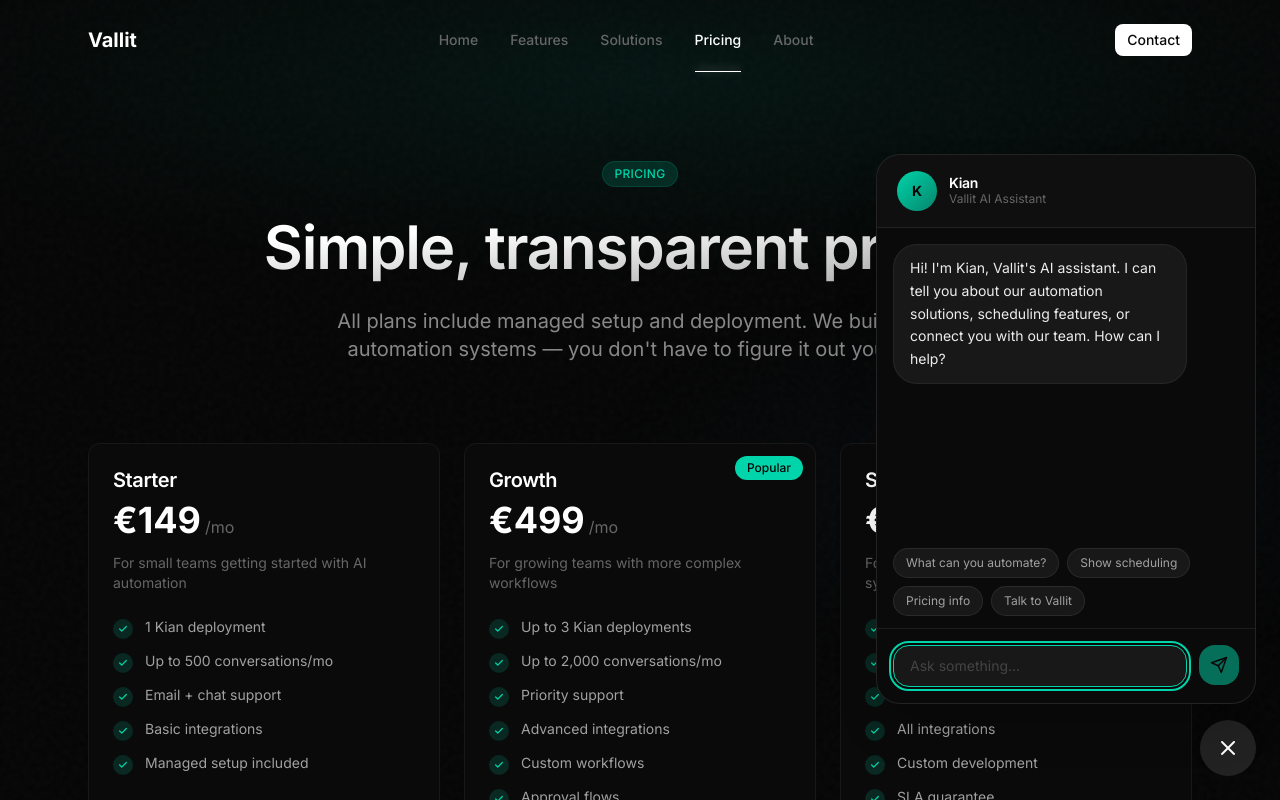
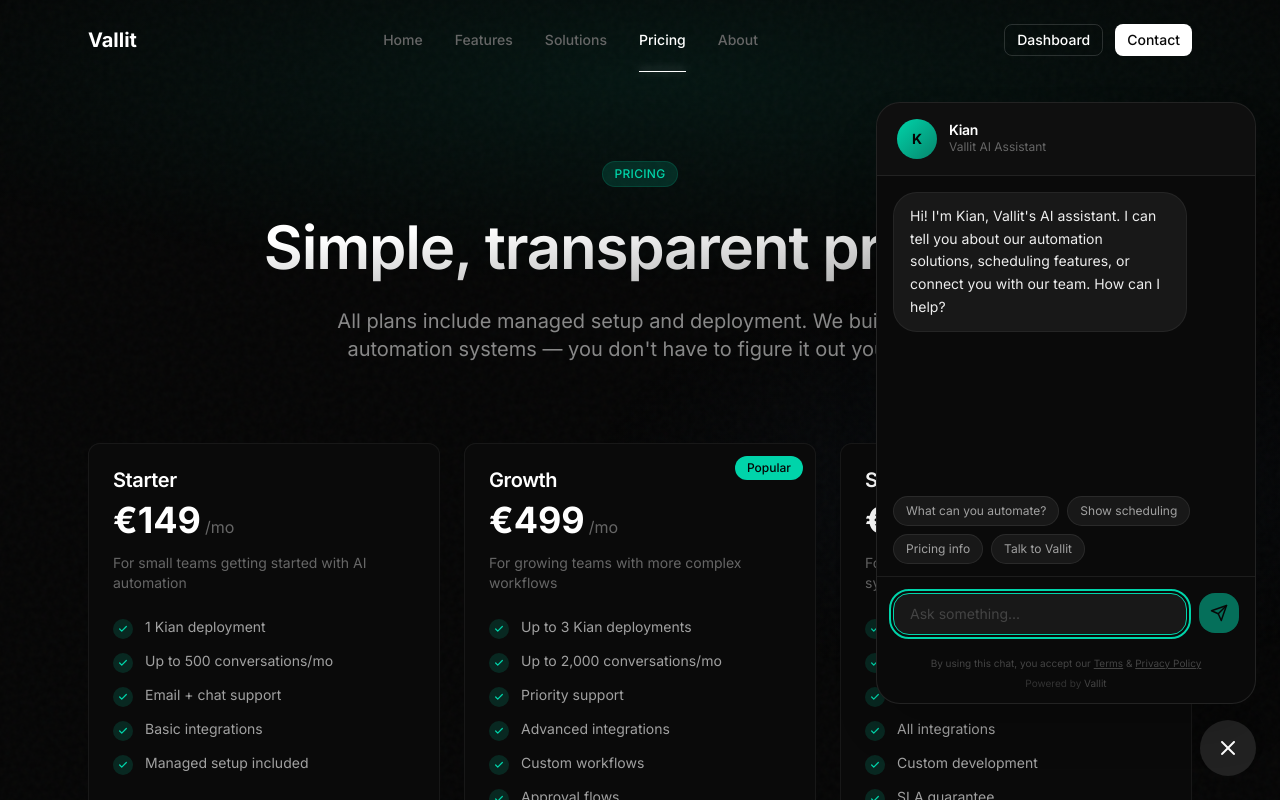
Before and after one commit to vallit-tv/Syntra, a Next.js app in the folder vallit-site/: page /pricing in a window 1280 px wide. Both pictures are taken after a click on the button "Open chat". Shown: the top 800 px of the page. Built offline with nearby package versions, Linux system fonts and the light colour scheme.

Commit message:
feat: Enhance glow card system with new ambient and grid-wide effects, add dashboard link to navbar, and include legal footer in chat widget.

```diff
--- a/vallit-site/src/app/globals.css
+++ b/vallit-site/src/app/globals.css
@@ -237,11 +237,14 @@ h6 {
 }
 
 /* =========================================
-   GLOW CARD SYSTEM
+   GLOW CARD SYSTEM - PREMIUM EDITION
+   Glow spreads across nearby cards on hover
    ========================================= */
 
 .glow-grid {
   position: relative;
+  --grid-mouse-x: 50%;
+  --grid-mouse-y: 50%;
 }
 
 .glow-card {
@@ -249,25 +252,45 @@ h6 {
   background: rgba(255, 255, 255, 0.03);
   border-radius: var(--radius-lg);
   cursor: pointer;
-  overflow: hidden;
+  overflow: visible;
 }
 
-/* Outer glow - visible on grid hover */
+/* Outer glow - follows mouse across entire grid, visible on all cards */
 .glow-card::before {
   content: "";
   position: absolute;
-  inset: 0;
+  inset: -1px;
   border-radius: inherit;
-  background: radial-gradient(600px circle at var(--mouse-x, 50%) var(--mouse-y, 50%),
-      rgba(255, 255, 255, 0.15),
-      transparent 40%);
+  background: radial-gradient(800px circle at var(--grid-mouse-x, 50%) var(--grid-mouse-y, 50%),
+      rgba(255, 255, 255, 0.08),
+      transparent 50%);
   z-index: 1;
   opacity: 0;
-  transition: opacity 0.4s ease;
+  transition: opacity 0.5s var(--ease-out-expo);
   pointer-events: none;
 }
 
+/* Show outer glow on all cards when grid is hovered */
 .glow-grid:hover .glow-card::before {
+  opacity: 1;
+}
+
+/* Ambient glow that spreads beyond card boundaries */
+.glow-card::after {
+  content: "";
+  position: absolute;
+  inset: -40px;
+  border-radius: 50%;
+  background: radial-gradient(circle at center,
+      rgba(255, 255, 255, 0.06),
+      transparent 70%);
+  z-index: 0;
+  opacity: 0;
+  transition: opacity 0.6s var(--ease-out-expo);
+  pointer-events: none;
+}
+
+.glow-card:hover::after {
   opacity: 1;
 }
 
@@ -280,25 +303,34 @@ h6 {
   height: 100%;
   z-index: 2;
   border: 1px solid rgba(255, 255, 255, 0.06);
-  transition: border-color 0.3s ease;
+  transition: border-color 0.4s var(--ease-out-expo),
+    box-shadow 0.4s var(--ease-out-expo),
+    transform 0.4s var(--ease-out-expo);
 }
 
 .glow-card:hover .glow-card-content {
-  border-color: rgba(255, 255, 255, 0.12);
+  border-color: rgba(255, 255, 255, 0.15);
+  box-shadow: 0 0 40px -10px rgba(255, 255, 255, 0.1);
+  transform: translateY(-2px);
 }
 
-/* Inner glow - only on hovered card */
+/* Subtle glow on adjacent cards when one is hovered */
+.glow-grid:has(.glow-card:hover) .glow-card:not(:hover) .glow-card-content {
+  border-color: rgba(255, 255, 255, 0.08);
+}
+
+/* Inner glow - follows mouse, stronger on hovered card */
 .glow-card-content::before {
   content: "";
   position: absolute;
   inset: 0;
   border-radius: inherit;
-  background: radial-gradient(400px circle at var(--mouse-x, 50%) var(--mouse-y, 50%),
-      rgba(255, 255, 255, 0.08),
-      transparent 40%);
+  background: radial-gradient(500px circle at var(--mouse-x, 50%) var(--mouse-y, 50%),
+      rgba(255, 255, 255, 0.1),
+      transparent 45%);
   z-index: 3;
   opacity: 0;
-  transition: opacity 0.4s ease;
+  transition: opacity 0.5s var(--ease-out-expo);
   pointer-events: none;
 }
 
@@ -317,6 +349,11 @@ h6 {
   justify-content: center;
   margin-bottom: var(--space-4);
   color: var(--accent);
+  transition: transform 0.4s var(--ease-out-expo);
+}
+
+.glow-card:hover .glow-card-icon {
+  transform: scale(1.05);
 }
 
 .glow-card-icon svg {
@@ -343,7 +380,13 @@ h6 {
 @media (prefers-reduced-motion: reduce) {
 
   .glow-card::before,
+  .glow-card::after,
   .glow-card-content::before {
     display: none;
   }
+
+  .glow-card-content,
+  .glow-card-icon {
+    transition: none;
+  }
 }
--- a/vallit-site/src/components/kian-widget/kian-widget.tsx
+++ b/vallit-site/src/components/kian-widget/kian-widget.tsx
@@ -233,6 +233,19 @@ export function KianWidget() {
                         </button>
                     </div>
                 </form>
+
+                {/* Legal Footer */}
+                <div className="px-4 pb-3 pt-1 text-center">
+                    <p className="text-[10px] text-[var(--gray-500)] leading-relaxed">
+                        By using this chat, you accept our{" "}
+                        <a href="/impressum" className="underline hover:text-[var(--gray-300)] transition-colors">Terms</a>
+                        {" "}&amp;{" "}
+                        <a href="/datenschutz" className="underline hover:text-[var(--gray-300)] transition-colors">Privacy Policy</a>
+                    </p>
+                    <p className="text-[10px] text-[var(--gray-600)] mt-1">
+                        Powered by <span className="text-[var(--gray-500)]">Vallit</span>
+                    </p>
+                </div>
             </div>
         </>
     );
--- a/vallit-site/src/components/layout/navbar.tsx
+++ b/vallit-site/src/components/layout/navbar.tsx
@@ -81,7 +81,10 @@ export function Navbar() {
                     </nav>
 
                     {/* Desktop CTA */}
-                    <div className="hidden md:flex items-center gap-4">
+                    <div className="hidden md:flex items-center gap-3">
+                        <ButtonLink href="https://console.vallit.net" variant="secondary" size="sm" external>
+                            Dashboard
+                        </ButtonLink>
                         <ButtonLink href="/pricing#contact" size="sm">
                             Contact
                         </ButtonLink>
@@ -129,7 +132,10 @@ export function Navbar() {
                         {link.label}
                     </Link>
                 ))}
-                <ButtonLink href="/pricing#contact" size="lg" className="mt-4">
+                <ButtonLink href="https://console.vallit.net" variant="secondary" size="lg" className="mt-4" external>
+                    Dashboard
+                </ButtonLink>
+                <ButtonLink href="/pricing#contact" size="lg">
                     Contact
                 </ButtonLink>
             </div>
```
Lines whose indentation alone changed are shown as unchanged.
